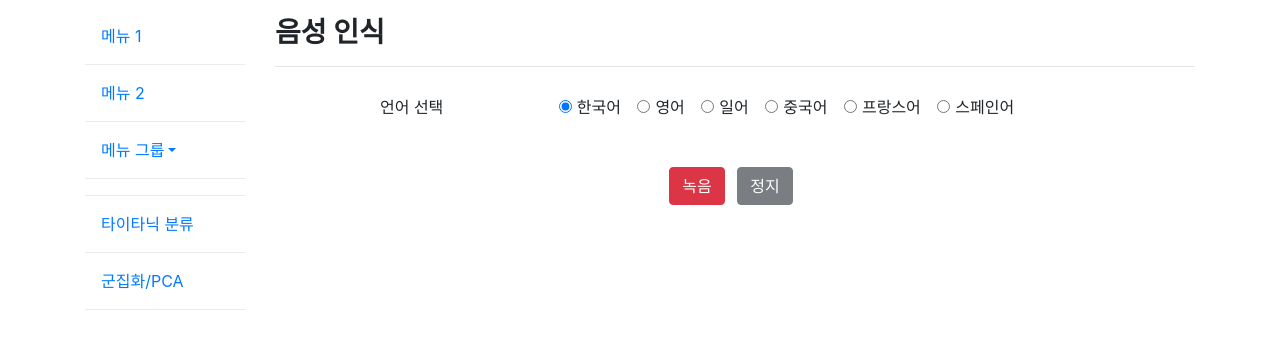
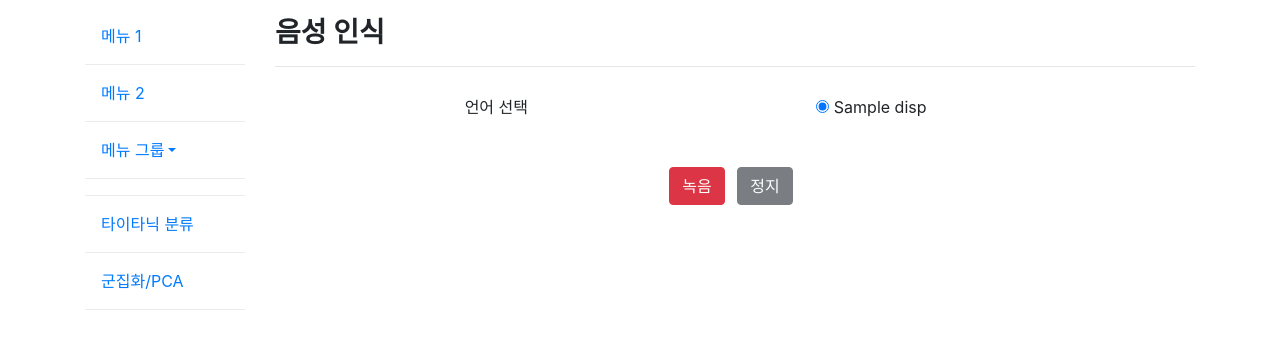
Before and after one commit to ksw0733/Flask_web_project_template, a Flask app: template templates/module/audio.html in a window 1280 px wide. Shown: the part 72-420 px from the top of the page. Run offline with Flask 2, Linux system fonts and the light colour scheme; the template is opened without the code that fills it: most values are stand-ins (such as "Sample title", 1, 10 or a date in 2020); some libraries are stand-ins or nearby versions.

Commit message:
리팩터링

```diff
--- a/bp_module/module.py
+++ b/bp_module/module.py
@@ -26,9 +26,16 @@ content = '''
 
 @module_bp.route('/recog', methods=['GET', 'POST'])
 def recog():
-    #global recog_text
     if request.method == 'GET':
-        return render_template('module/audio.html', menu=menu)
+        options = [
+            {'disp':'한국어', 'val':'korean'},
+            {'disp':'영어', 'val':'english'},
+            {'disp':'일어', 'val':'japanese'},
+            {'disp':'중국어', 'val':'chinese'},
+            {'disp':'프랑스어', 'val':'french'},
+            {'disp':'스페인어', 'val':'spanish'}
+        ]
+        return render_template('module/audio.html', menu=menu, options=options)
     else:
         file = request.files['audio_blob']
         filename = 'static/img/recog.wav'
@@ -47,7 +54,6 @@ def recog_res():
         ai_key = file.read()
     with open(filename, 'rb') as file:
         audio_contents = base64.b64encode(file.read()).decode("utf8")
-    #audio_contents = base64.b64encode(sig16).decode("utf8")
     request_json = {
         "access_key": ai_key,
         "argument": {
--- a/templates/module/audio.html
+++ b/templates/module/audio.html
@@ -16,36 +16,13 @@
                 <tr>
                     <td>언어 선택</td>
                     <td>
+                        {% for option in options %}
                         <div class="form-check-inline">
                             <label class="form-check-label">
-                                <input type="radio" class="form-check-input" name="lang" value="korean" checked>한국어
+                                <input type="radio" class="form-check-input" name="lang" value="{{option.val}}" {% if loop.first %}checked{% endif %}>{{option.disp}}
                             </label>
                         </div>
-                        <div class="form-check-inline">
-                            <label class="form-check-label">
-                                <input type="radio" class="form-check-input" name="lang" value="english">영어
-                            </label>
-                        </div>
-                        <div class="form-check-inline">
-                            <label class="form-check-label">
-                                <input type="radio" class="form-check-input" name="lang" value="japanese">일어
-                            </label>
-                        </div>
-                        <div class="form-check-inline">
-                            <label class="form-check-label">
-                                <input type="radio" class="form-check-input" name="lang" value="chinese">중국어
-                            </label>
-                        </div>
-                        <div class="form-check-inline">
-                            <label class="form-check-label">
-                                <input type="radio" class="form-check-input" name="lang" value="french">프랑스어
-                            </label>
-                        </div>
-                        <div class="form-check-inline">
-                            <label class="form-check-label">
-                                <input type="radio" class="form-check-input" name="lang" value="spanish">스페인어
-                            </label>
-                        </div>
+                        {% endfor %}
                     </td>
                 </tr>
                 <tr><td colspan="2"></td></tr>
```
